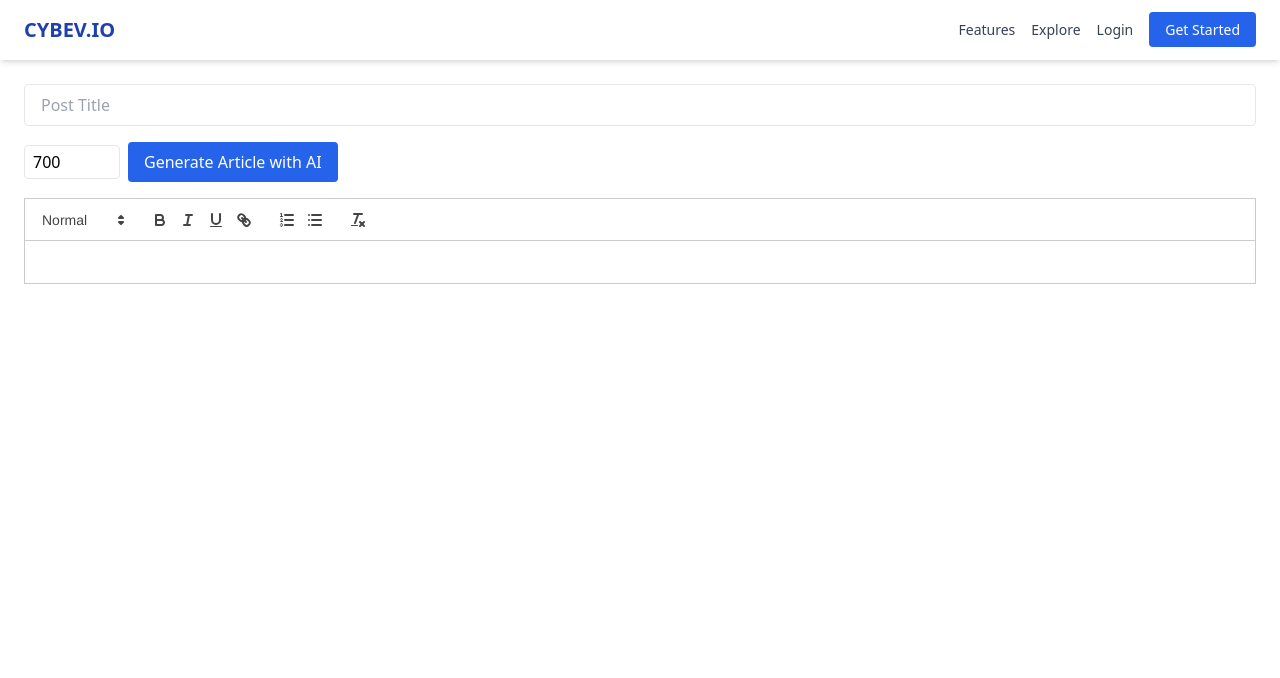
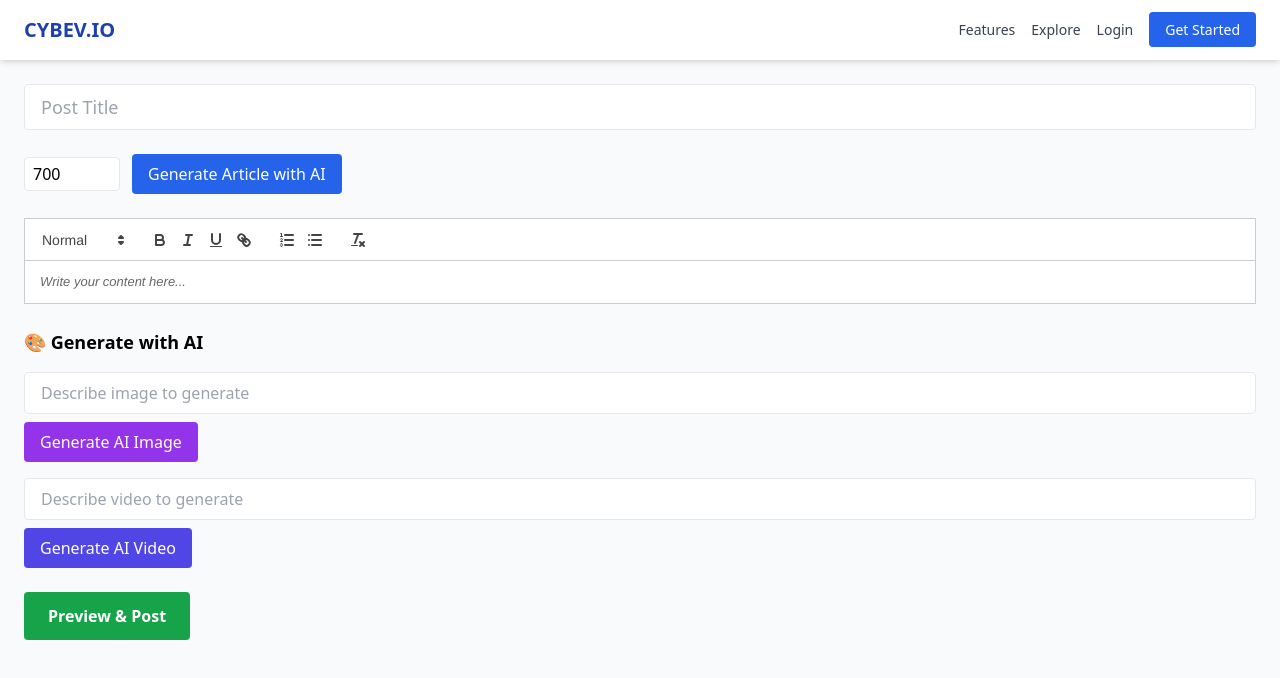
Before and after one commit to cybev1/cybev-frontend, a Next.js app: page /dashboard/write-post in a window 1280 px wide. Shown: the top 678 px of the page. Built offline with nearby package versions, Linux system fonts and the light colour scheme.

Commit message:
Update BlogEditor.js

```diff
--- a/components/blog/BlogEditor.js
+++ b/components/blog/BlogEditor.js
@@ -1,14 +1,22 @@
 import { useState } from 'react';
 import dynamic from 'next/dynamic';
 import 'react-quill/dist/quill.snow.css';
+import UploadAIImage from './UploadAIImage';
+import UploadAIVideo from './UploadAIVideo';
+
 const ReactQuill = dynamic(() => import('react-quill'), { ssr: false });
 
 export default function BlogEditor() {
   const [title, setTitle] = useState('');
   const [content, setContent] = useState('');
   const [aiWords, setAiWords] = useState(700);
+  const [image, setImage] = useState('');
+  const [video, setVideo] = useState('');
+  const [generating, setGenerating] = useState(false);
 
   const generateAIArticle = async () => {
+    setGenerating(true);
+    try {
       const res = await fetch(`${process.env.NEXT_PUBLIC_API_BASE}/api/ai/article`, {
         method: 'POST',
         headers: { 'Content-Type': 'application/json' },
@@ -16,28 +24,75 @@ export default function BlogEditor() {
       });
       const data = await res.json();
       if (data?.content) setContent(data.content);
+    } catch (err) {
+      console.error('AI generation failed:', err);
+    } finally {
+      setGenerating(false);
+    }
   };
 
   return (
-    <div className="p-6 space-y-4">
+    <div className="p-6 space-y-6 bg-gray-50 min-h-screen">
       <input
         value={title}
         onChange={(e) => setTitle(e.target.value)}
         placeholder="Post Title"
-        className="w-full px-4 py-2 border rounded"
+        className="w-full px-4 py-2 border rounded text-lg"
       />
-      <div className="flex gap-2 items-center">
+
+      <div className="flex gap-3 items-center">
         <input
           type="number"
           value={aiWords}
           onChange={(e) => setAiWords(e.target.value)}
           className="w-24 px-2 py-1 border rounded"
         />
-        <button onClick={generateAIArticle} className="bg-blue-600 text-white px-4 py-2 rounded">
-          Generate Article with AI
+        <button
+          onClick={generateAIArticle}
+          disabled={generating || !title}
+          className="bg-blue-600 text-white px-4 py-2 rounded hover:bg-blue-700"
+        >
+          {generating ? 'Generating...' : 'Generate Article with AI'}
         </button>
       </div>
-      <ReactQuill theme="snow" value={content} onChange={setContent} className="bg-white" />
+
+      <ReactQuill
+        theme="snow"
+        value={content}
+        onChange={setContent}
+        className="bg-white"
+        placeholder="Write your content here..."
+      />
+
+      <div className="space-y-4">
+        <h3 className="font-bold text-lg">🎨 Generate with AI</h3>
+        <UploadAIImage onUpload={(url) => setImage(url)} />
+        <UploadAIVideo onUpload={(url) => setVideo(url)} />
+      </div>
+
+      {image && (
+        <div className="mt-4">
+          <p className="font-medium">Preview Image:</p>
+          <img src={image} alt="AI Image Preview" className="max-w-sm rounded border" />
+        </div>
+      )}
+
+      {video && (
+        <div className="mt-4">
+          <p className="font-medium">Preview Video:</p>
+          <video controls className="w-full max-w-md">
+            <source src={video} type="video/mp4" />
+            Your browser does not support the video tag.
+          </video>
+        </div>
+      )}
+
+      <button
+        className="bg-green-600 text-white px-6 py-3 rounded font-semibold hover:bg-green-700"
+        onClick={() => alert('✅ Ready to connect submit logic')}
+      >
+        Preview & Post
+      </button>
     </div>
   );
 }
```
Lines whose indentation alone changed are shown as unchanged.
